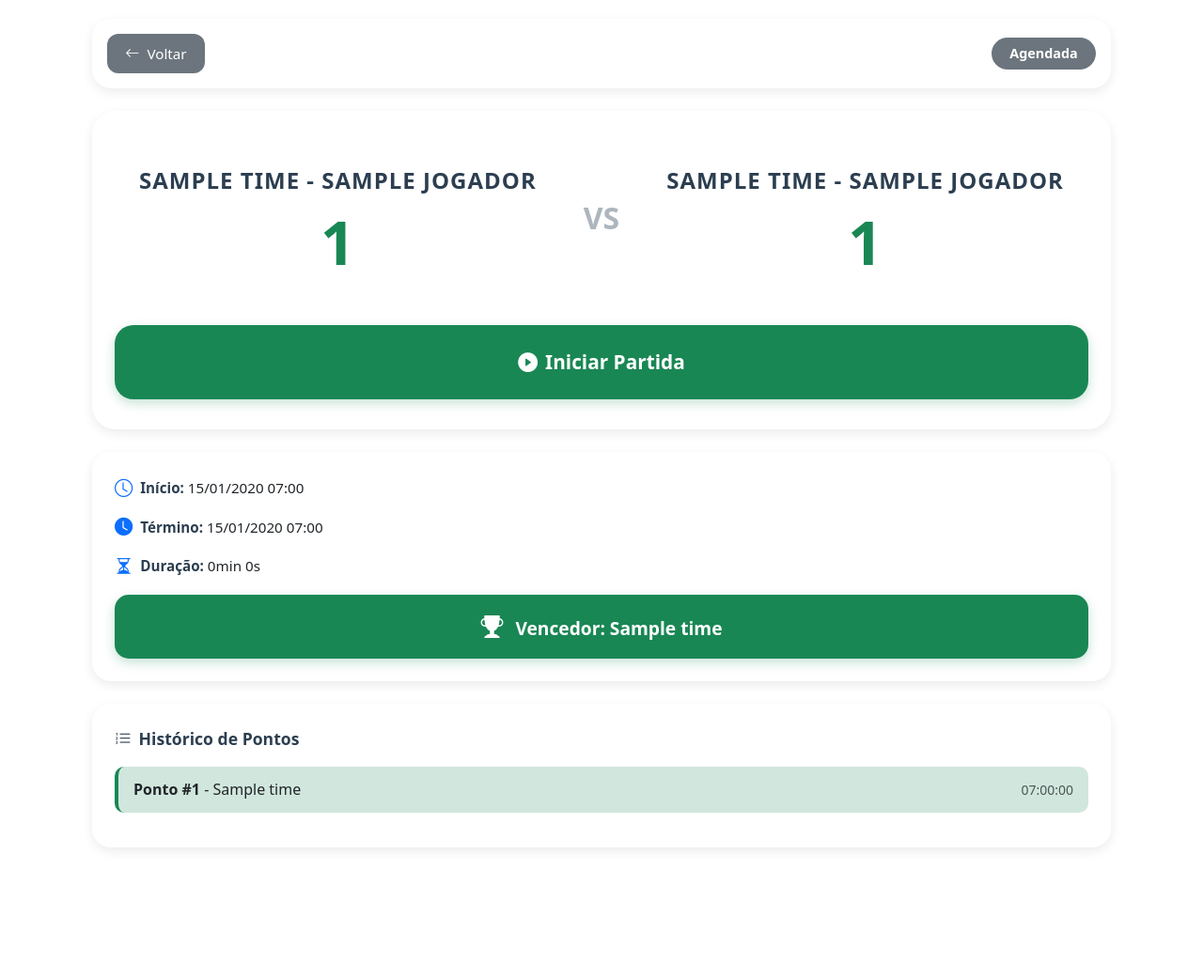
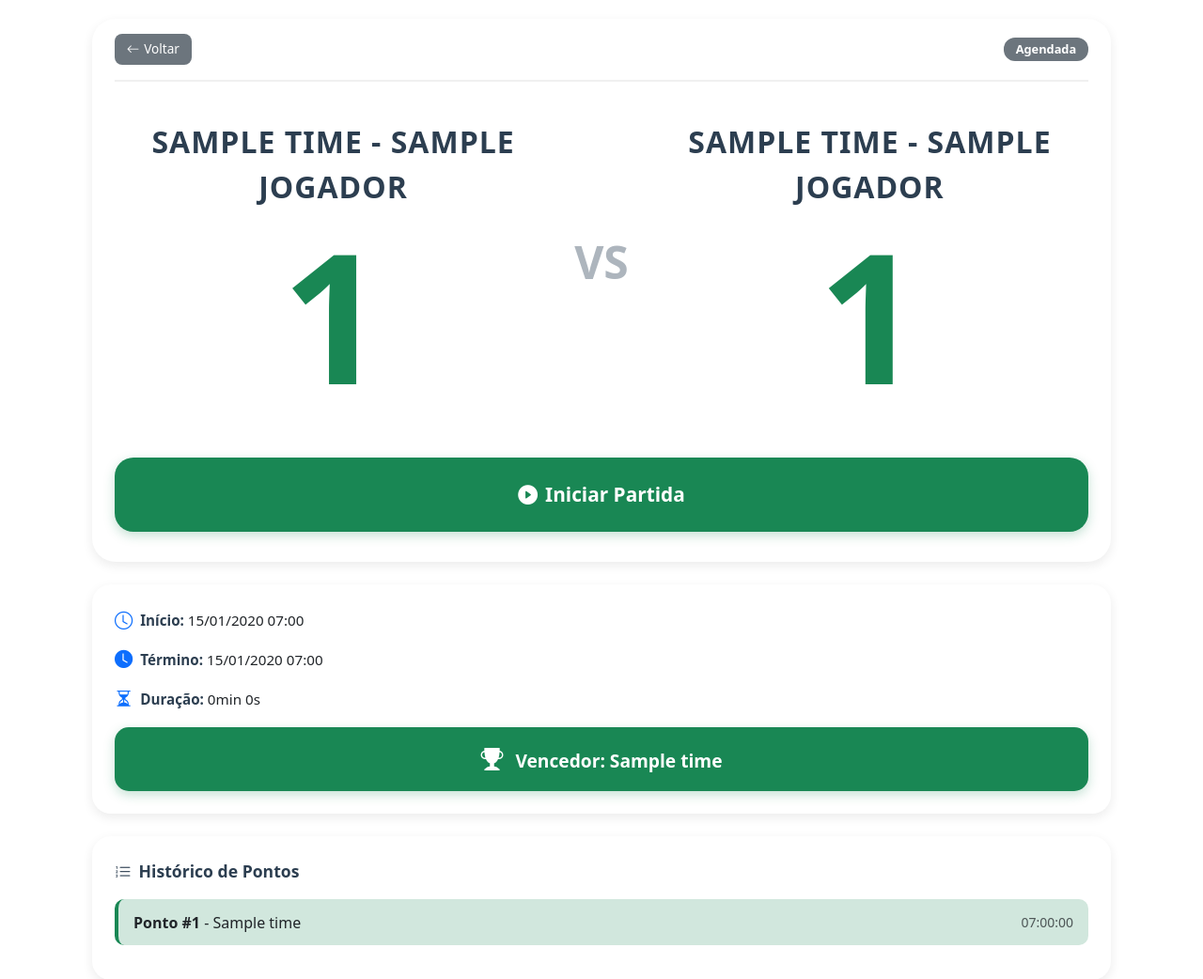
Before and after one commit to lsalomao/gerenciador-times, a Django app: page /partidas/1/ in a window 1280 px wide. Shown: the part 56-1098 px from the top of the page at 94% size. Before the commit the page ends 960 px from the top, so only its background shows below. Run offline with Django 5.2, Linux system fonts and the light colour scheme; tables that the repository leaves empty hold one stand-in row (values such as "Sample post").

Commit message:
Ajuste layout

```diff
--- a/volei/templates/volei/partidas/detalhe.html
+++ b/volei/templates/volei/partidas/detalhe.html
@@ -11,14 +11,14 @@
     }
 
     .header-partida {
-        background: white;
-        border-radius: 20px;
-        padding: 1rem;
-        margin-bottom: 1.5rem;
-        box-shadow: 0 4px 12px rgba(0, 0, 0, 0.08);
         display: flex;
-        flex-direction: column;
-        gap: 1rem;
+        justify-content: space-between;
+        align-items: center;
+        flex-wrap: wrap;
+        gap: 0.5rem;
+        padding-bottom: 1rem;
+        margin-bottom: 1rem;
+        border-bottom: 2px solid #f0f0f0;
     }
 
     .header-top {
@@ -32,7 +32,7 @@
     .header-actions {
         display: flex;
         align-items: center;
-        gap: 1rem;
+        gap: 0.5rem;
         flex-wrap: wrap;
     }
 
@@ -40,33 +40,33 @@
         background: #6c757d;
         color: white;
         border: none;
-        border-radius: 12px;
-        padding: 0.6rem 1.2rem;
-        font-size: 0.95rem;
+        border-radius: 8px;
+        padding: 0.4rem 0.8rem;
+        font-size: 0.85rem;
         text-decoration: none;
         display: inline-flex;
         align-items: center;
-        gap: 0.5rem;
+        gap: 0.3rem;
         transition: all 0.3s;
     }
 
     .btn-voltar:hover {
         background: #5a6268;
-        transform: translateY(-2px);
+        transform: translateY(-1px);
         color: white;
     }
 
     .badge-status {
-        padding: 0.6rem 1.2rem;
-        border-radius: 20px;
-        font-size: 0.9rem;
+        padding: 0.4rem 0.8rem;
+        border-radius: 12px;
+        font-size: 0.8rem;
         font-weight: 600;
     }
 
     .placar-card {
         background: white;
         border-radius: 25px;
-        padding: 2rem 1.5rem;
+        padding: 1rem 1.5rem 2rem 1.5rem;
         box-shadow: 0 4px 12px rgba(0, 0, 0, 0.08);
         margin-bottom: 1.5rem;
     }
@@ -96,7 +96,7 @@
     }
 
     .time-nome {
-        font-size: 1.5rem;
+        font-size: 2rem;
         font-weight: 700;
         color: #2c3e50;
         margin-bottom: 1rem;
@@ -105,7 +105,7 @@
     }
 
     .time-pontos {
-        font-size: 4rem;
+        font-size: 12rem;
         font-weight: 900;
         color: #0d6efd;
         line-height: 1;
@@ -116,7 +116,7 @@
     }
 
     .vs-divider {
-        font-size: 2rem;
+        font-size: 3rem;
         font-weight: 700;
         color: #adb5bd;
     }
@@ -308,8 +306,8 @@
 </style>
 
 <div class="placar-wrapper">
-    <div class="header-partida">
-        <div class="header-top">
+    <div class="placar-card">
+        <div class="header-partida">
             <a href="{% url 'listar_partidas' %}" class="btn-voltar">
                 <i class="bi bi-arrow-left"></i> Voltar
             </a>
```
Also changed, not shown: other parts of volei/templates/volei/partidas/detalhe.html (+12 -16 lines).
